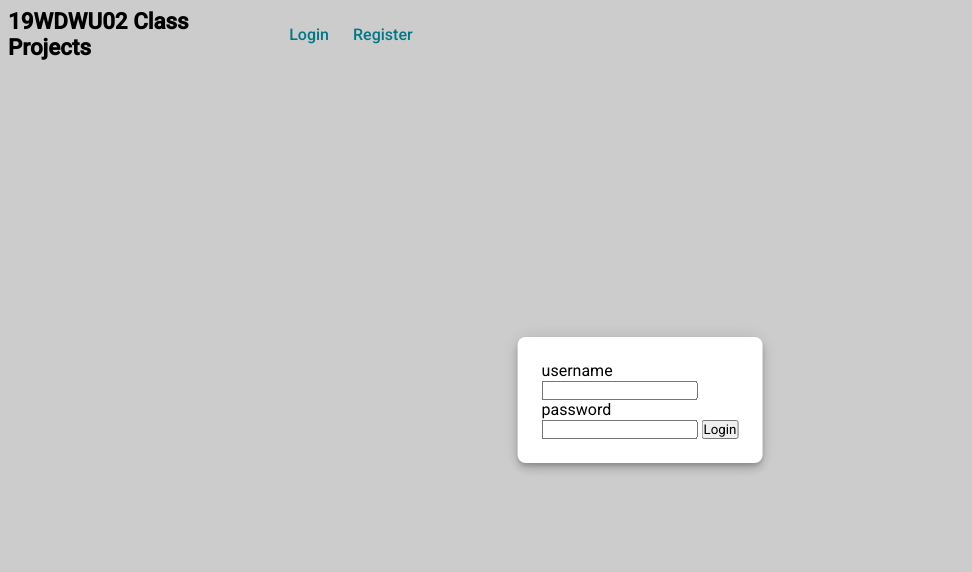
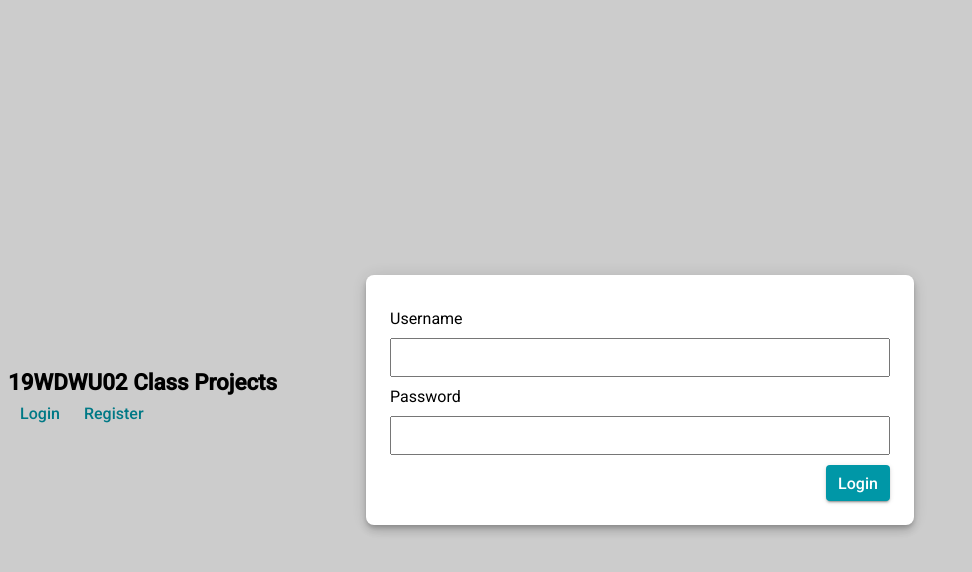
Before and after one commit to CyborgSemon/formative-3.2, a website: page public/index.html in a window 1280 px wide. Both pictures are taken after a click on the button "Login". Shown: the whole page, without its empty margins (0-972 px from the left). Drawn offline with nearby package versions, Linux system fonts and the light colour scheme; no server answers.

Commit message:
styled forms

```diff
--- a/public/index.html
+++ b/public/index.html
@@ -10,11 +10,13 @@
 		<div class="dialog" id="dialog1">
 			<div class="dialogBox">
 				<form id="login">
-					<p>username</p>
-					<input type="text" name="lUsername" id="lUsername">
-					<p>password</p>
-					<input type="password" name="lPassword" id="lPassword">
-					<button type="submit" name="button">Login</button>
+					<p class="spacing">Username</p>
+					<input class="spacing inputStyle" type="text" name="lUsername" id="lUsername">
+					<p class="spacing">Password</p>
+					<input class="spacing inputStyle" type="password" name="lPassword" id="lPassword">
+					<div class="deleteButtons">
+						<button class="formBtn" type="submit" name="button">Login</button>
+					</div>
 				</form>
 			</div>
 			<div class="dialogBackground" id="dialogBackground1"></div>
@@ -22,18 +24,19 @@
 		<div class="dialog" id="dialog2">
 			<div class="dialogBox">
 				<form id="register" autocomplete="false">
-					<p>Username</p>
-					<input type="text" name="username" id="username">
-					<p>Password</p>
-					<input type="password" name="password" id="password">
-					<p>Confirm Password</p>
-					<input type="password" name="passwordCheck" id="passwordCheck">
-					<p>Full Name</p>
-					<input type="text" name="fullName" id="fullName">
-					<p>Email</p>
-					<input type="email" name="email" id="email">
-
-					<button type="submit" name="button">Create Account</button>
+					<p class="spacing">Username</p>
+					<input class="spacing inputStyle" type="text" name="username" id="username">
+					<p class="spacing">Password</p>
+					<input class="spacing inputStyle" type="password" name="password" id="password">
+					<p class="spacing">Confirm Password</p>
+					<input class="spacing inputStyle" type="password" name="passwordCheck" id="passwordCheck">
+					<p class="spacing">Full Name</p>
+					<input class="spacing inputStyle" type="text" name="fullName" id="fullName">
+					<p class="spacing">Email</p>
+					<input class="spacing inputStyle" type="email" name="email" id="email">
+					<div class="deleteButtons">
+						<button class="formBtn" type="submit" name="button">Create Account</button>
+					</div>
 				</form>
 			</div>
 			<div class="dialogBackground" id="dialogBackground2"></div>
@@ -49,7 +52,7 @@
 					<input type="text" name="imageUrl" id="itemImageUrl">
 					<p>Project URL</p>
 					<input type="text" name="url" id="itemUrl">
-					<button type="submit" name="button">AddItem</button>
+					<button class="formBtn" type="submit" name="button">AddItem</button>
 				</form>
 			</div>
 			<div class="dialogBackground" id="dialogBackground3"></div>
@@ -57,12 +60,14 @@
 
 		<div class="container">
 			<div class="infoBar">
-				<h3>19WDWU02 Class Projects</h3>
-				<div id="noUserBtns">
-					<button id="loginBtn">Login</button>
-					<button id="registerBtn">Register</button>
+				<div class="navContent">
+					<h3>19WDWU02 Class Projects</h3>
+					<div id="noUserBtns">
+						<button id="loginBtn">Login</button>
+						<button id="registerBtn">Register</button>
+					</div>
+					<button id="logoutBtn">Logout</button>
 				</div>
-				<button id="logoutBtn">Logout</button>
 			</div>
 			<div id="projects">
 
--- a/public/scss/main.scss
+++ b/public/scss/main.scss
@@ -46,13 +46,30 @@ body {
 	}
 }
 
+.spacing {
+	margin-top: 10px;
+}
+
+.inputStyle {
+	width: 500px;
+	padding: 10px;
+}
+.deleteButtons {
+	display: flex;
+	justify-content: flex-end;
+	.formBtn {
+		margin-top: 10px;
+		@include raisedButton;
+	}
+}
+
 .container {
 	display: flex;
 	flex-direction: column;
 	.infoBar {
 		display: flex;
-		justify-content: space-between;
 		align-items: center;
+		flex-direction: row;
 		padding: 8px;
 		.fa-plus {
 			font-size: 16px;
@@ -61,9 +78,17 @@ body {
 			font-size: 1.4rem;
 			color: $textColor;
 			width: 60%;
+			@media screen and (min-width: 786px) {
+				width: 100%;
+			}
 		}
 		button {
 			@include discreetButton;
+		}
+		@media screen and (min-width: 786px) {
+			height: 100vh;
+			flex-direction: column;
+			flex-flow: inherit;
 		}
 	}
 	#projects {
```
Also changed, not shown: public/css/main.css, public/css/main.min.css, 1 other file.
